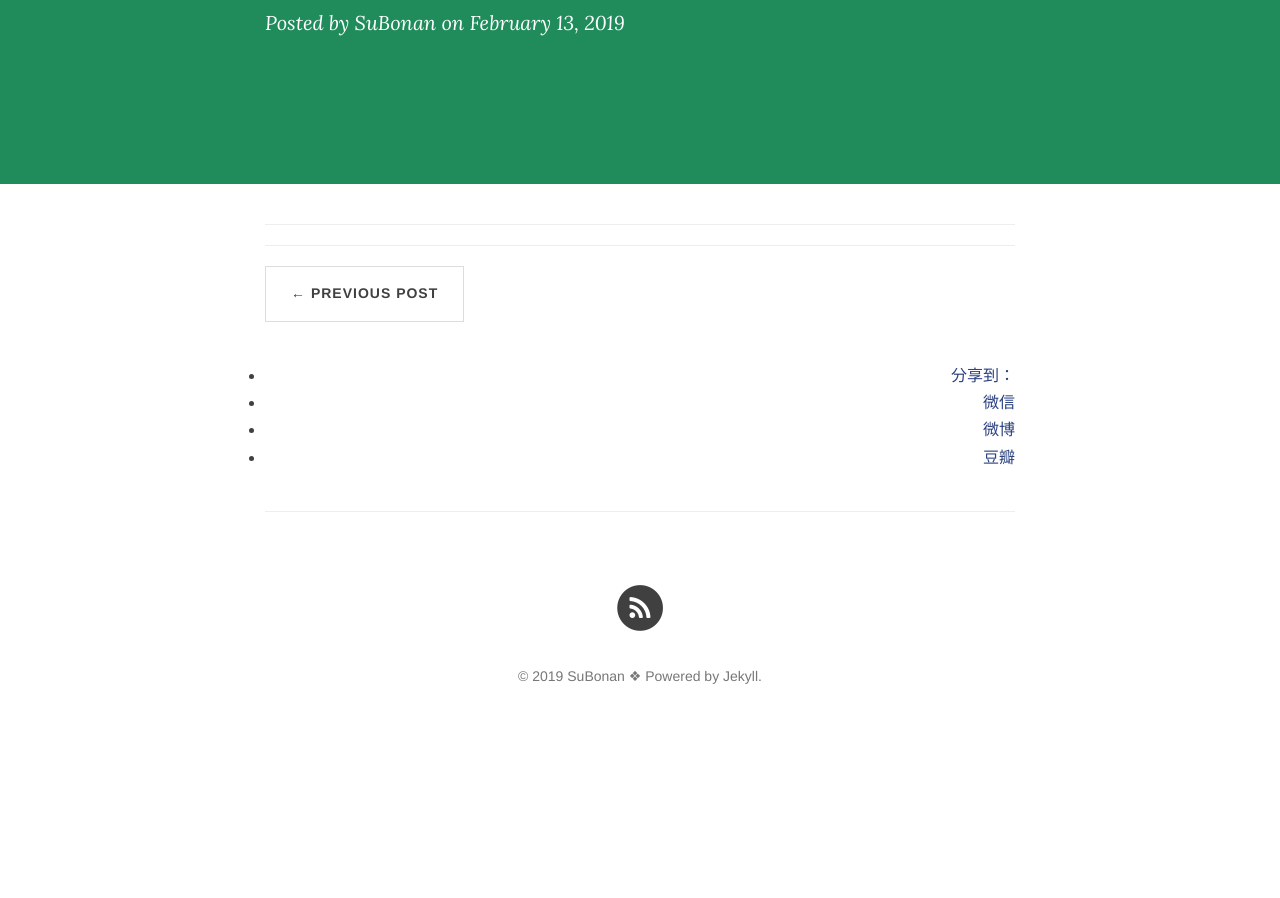
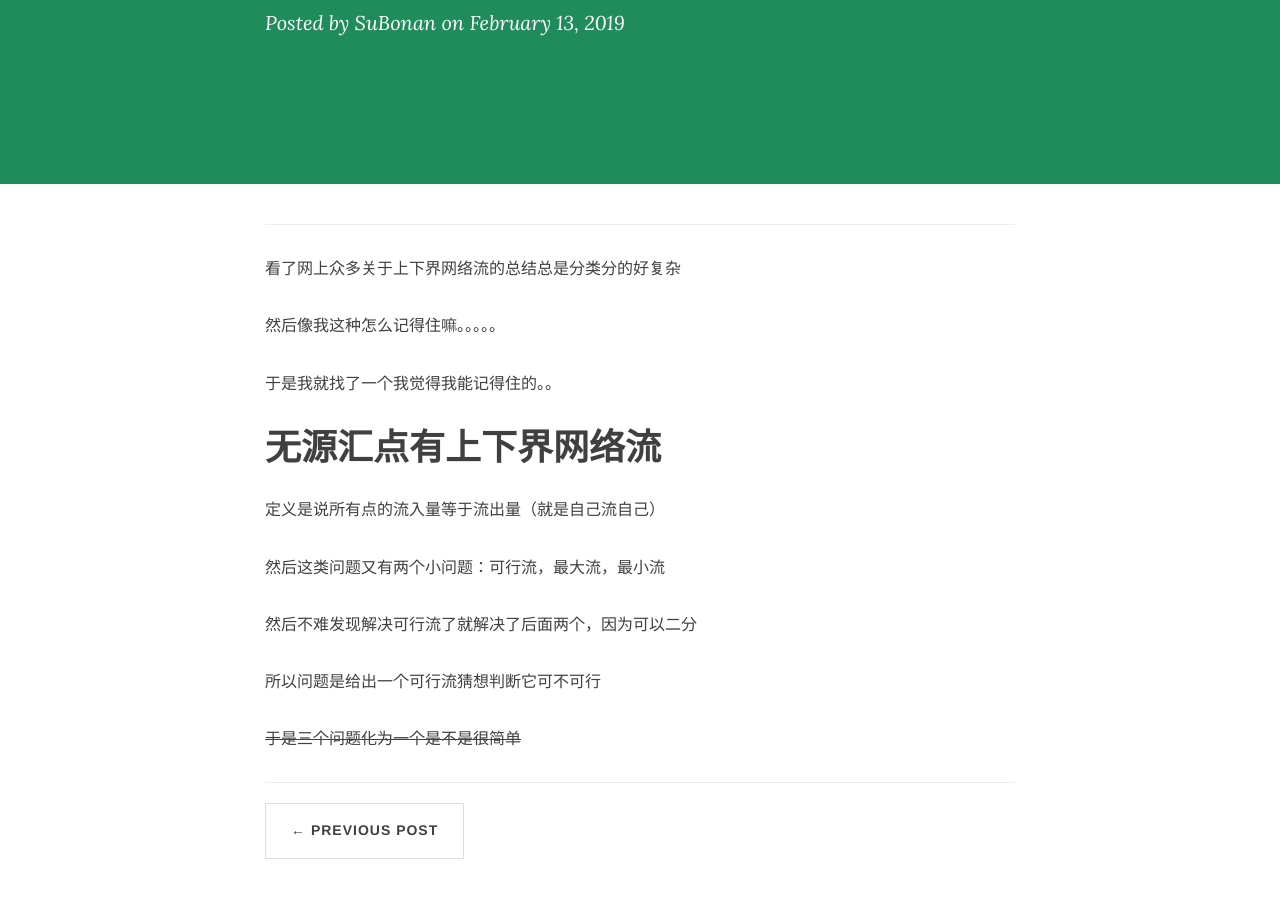
Before and after one commit to SugarSBN/SBN, a Jekyll site: the page built from _posts/2019-2-13-关于上下界网络流.md, in a window 1280 px wide and 900 px high, scrolled down 250 px. Built offline with Jekyll 4.4.1, drawn with Linux system fonts in a browser that asks for light colours; nearby versions of some CDN libraries; comment, search, counter and statistics services are not loaded; before the commit the page ends 1004 px from its top, so only the background shows below that.

Commit message:
Update 2019-2-13-关于上下界网络流.md

```diff
--- a/_posts/2019-2-13-关于上下界网络流.md
+++ b/_posts/2019-2-13-关于上下界网络流.md
@@ -9,3 +9,22 @@ description:
 ---
 
 ---------------------
+
+
+看了网上众多关于上下界网络流的总结总是分类分的好复杂
+
+然后像我这种怎么记得住嘛。。。。。
+
+于是我就找了一个我觉得我能记得住的。。
+
+# 无源汇点有上下界网络流
+
+定义是说所有点的流入量等于流出量（就是自己流自己）
+
+然后这类问题又有两个小问题：可行流，最大流，最小流
+
+然后不难发现解决可行流了就解决了后面两个，因为可以二分
+
+所以问题是给出一个可行流猜想判断它可不可行
+
+~~于是三个问题化为一个是不是很简单~~
```
